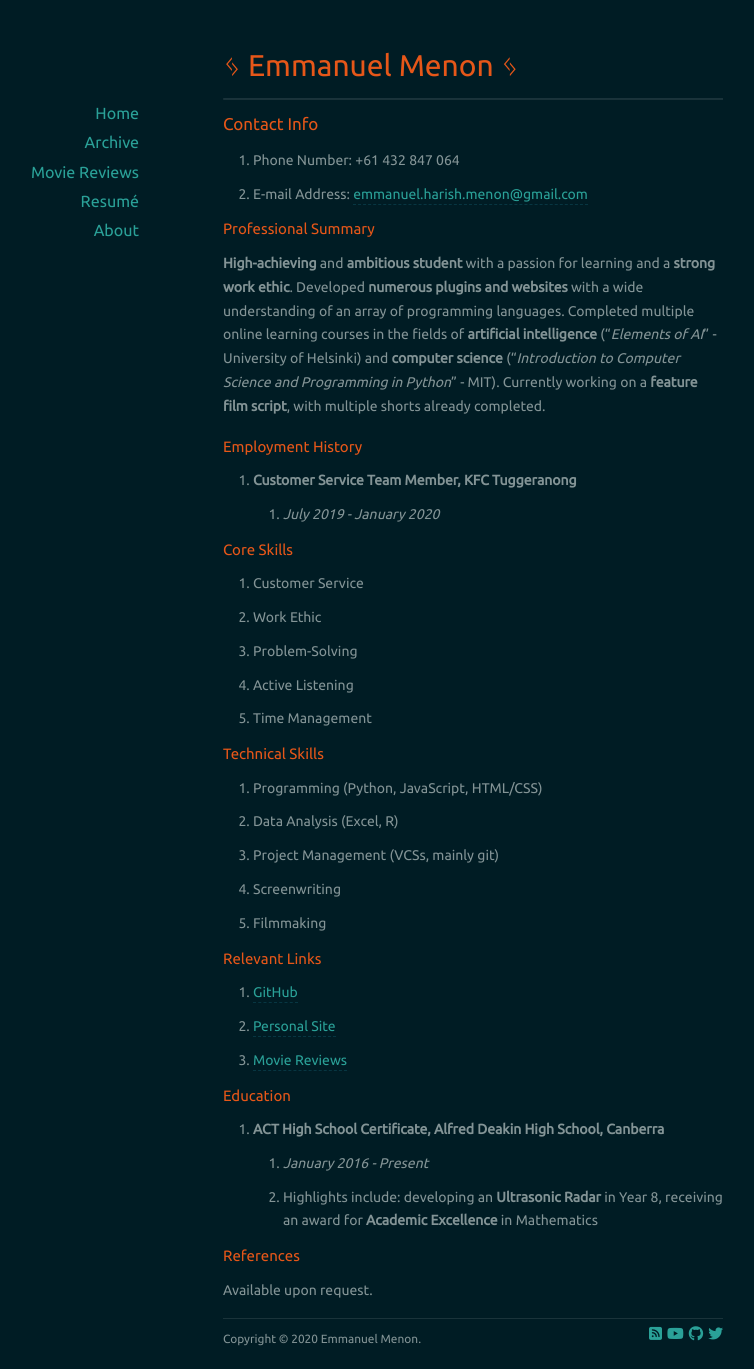
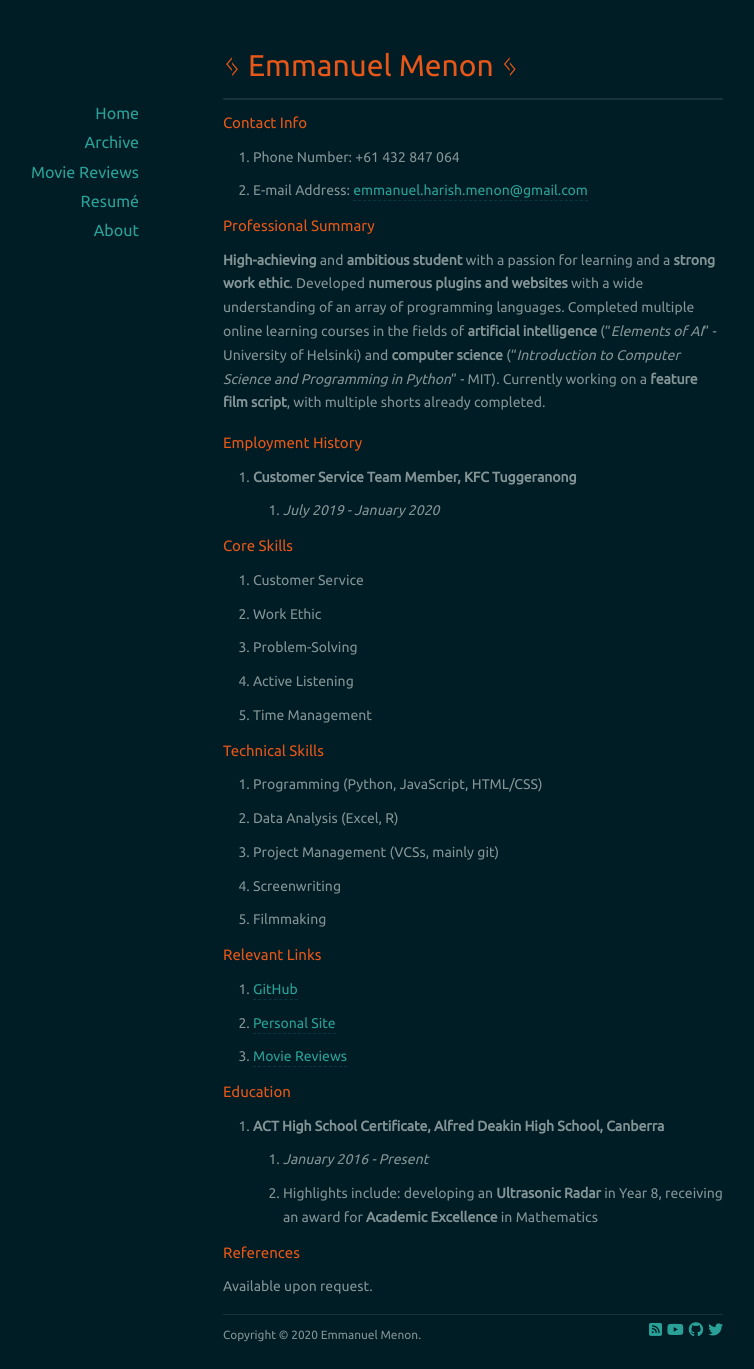
Before and after one commit to emmanuelmenon/emmanuelmenon.github.io, a Jekyll site: the page built from resume.md, in a window 1280 px wide. Shown: the whole page, without its empty margins (167-921 px from the left). Built offline with Jekyll 4.4.1, drawn with Linux system fonts in a browser that asks for light colours; nearby versions of some CDN libraries.

```diff
--- a/resume.md
+++ b/resume.md
@@ -3,7 +3,7 @@ layout: default
 title: Resume
 ---
 <hr>
-<h1>Contact Info</h1>
+## Contact Info
 - Phone Number: +61 432 847 064
 - E-mail Address: [&#101;&#109;&#109;&#097;&#110;&#117;&#101;&#108;&#046;&#104;&#097;&#114;&#105;&#115;&#104;&#046;&#109;&#101;&#110;&#111;&#110;&#064;&#103;&#109;&#097;&#105;&#108;&#046;&#099;&#111;&#109;](mailto:&#101;&#109;&#109;&#097;&#110;&#117;&#101;&#108;&#046;&#104;&#097;&#114;&#105;&#115;&#104;&#046;&#109;&#101;&#110;&#111;&#110;&#064;&#103;&#109;&#097;&#105;&#108;&#046;&#099;&#111;&#109;)
 
```
